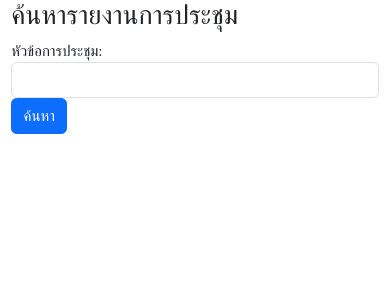
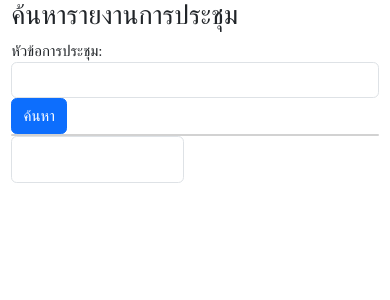
Before and after one commit to pizzaubu/Report, a Django app: page / in a window 390 px wide. Shown: the part 85-385 px from the top of the page. Run offline with Django 4.2, Linux system fonts and the light colour scheme; data that the repository does not hold is empty; some libraries are stand-ins or nearby versions; some web fonts are replaced.

Commit message:
fix little of template add main and aside

```diff
--- a/templates/home.html
+++ b/templates/home.html
@@ -4,7 +4,7 @@
 <section class="section-intro mb-4">
     <div class="container-fluid">
         <div class="row">
-            <div class="col-12">
+            <aside class="col-md-6">
                 <h1>ค้นหารายงานการประชุม</h1>
                 <form method="GET" action="#">
                     <div class="form-group">
@@ -13,6 +13,20 @@
                     </div>
                     <button type="submit" class="btn btn-primary">ค้นหา</button>
                 </form>
+            </aside>
+            <main class="col-md-6">
+                <article class="card">
+
+                </article>
+            </main>
+            <div class="col-6">
+                <div class="card border">
+                    <div class="card-body p-4">
+                        <div class="row">
+                            <div class="col-"></div>
+                        </div>
+                    </div>
+                </div>
             </div>
         </div>
     </div>
```
